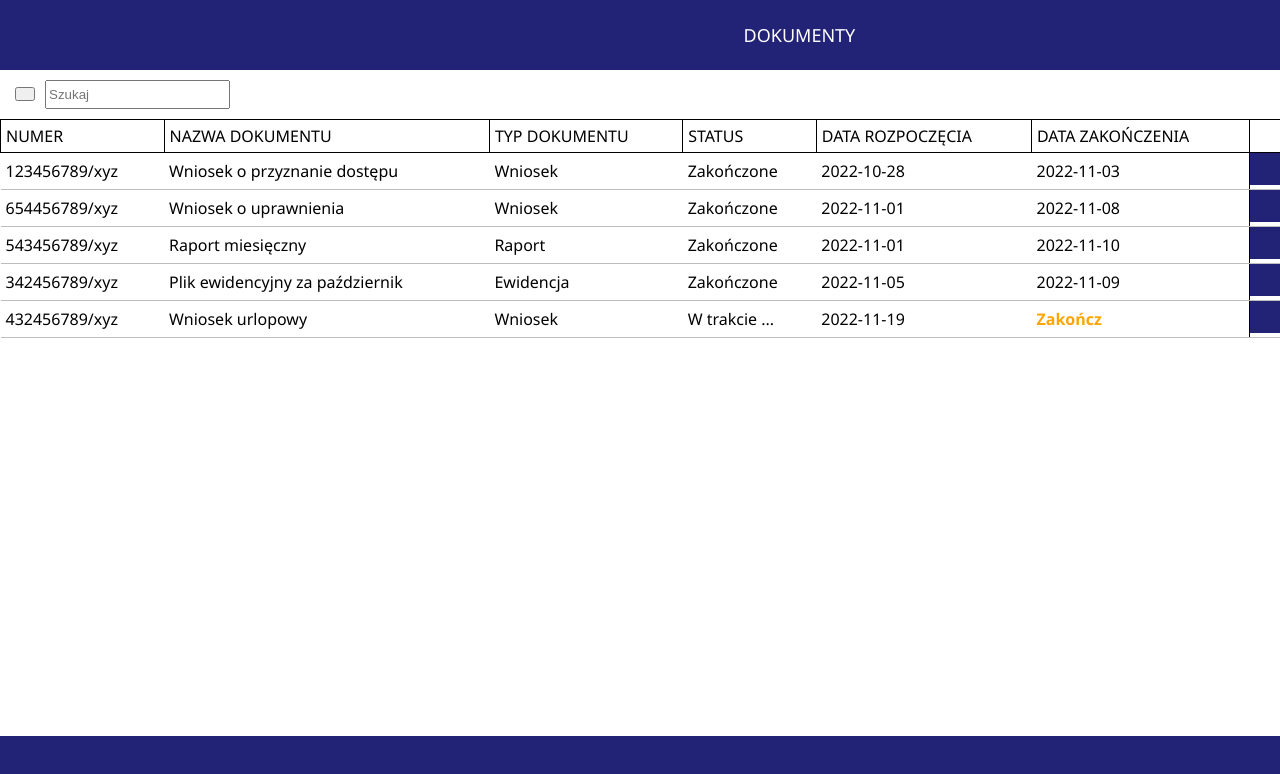
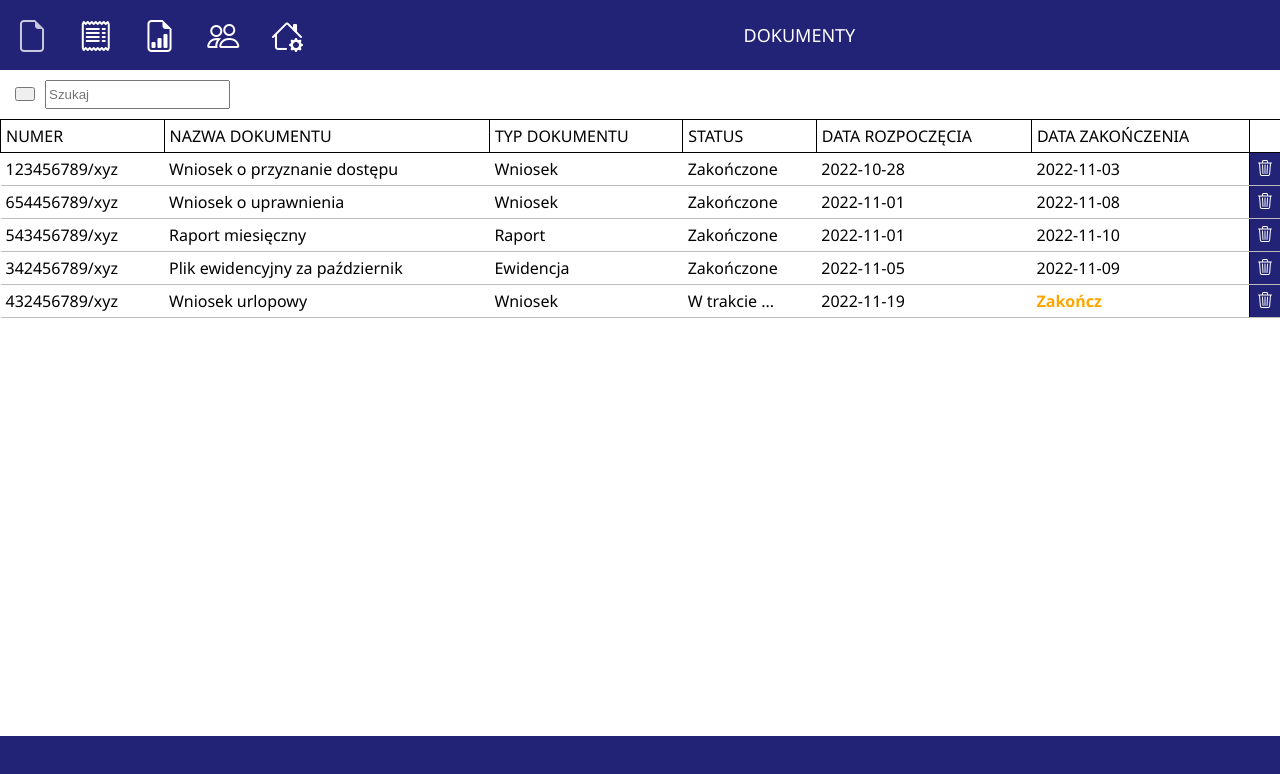
Before and after one commit to B0BBEY/strona-cms, a plain HTML site: page index.html in a window 1280 px wide. Drawn offline with nearby package versions, Linux system fonts and the light colour scheme.

Commit message:
Update index.html

```diff
--- a/index.html
+++ b/index.html
@@ -43,11 +43,11 @@
             <div class="content">
 
                 <div class="top-menu">
-                    <div class="docs"><i class="fa fa-file"></i></div>
-                    <div class="billings"><i class="fa fa-book"></i></div>
-                    <div class="reports"><i class="fa fa-folder"></i></div>
-                    <div class="organization" ><i class="fa fa-users"></i></div>
-                    <div class="settings"><i class="fa fa-gear"></i></div>
+                    <div class="docs"><i class="bi bi-file-earmark"></i></div>
+                    <div class="billings"><i class="bi bi-receipt"></i></div>
+                    <div class="reports"><i class="bi bi-file-earmark-bar-graph"></i></div>
+                    <div class="organization" ><i class="bi bi-people"></i></div>
+                    <div class="settings"><i class="bi bi-house-gear"></i></div>
 
                     <div class="menu-title"><span class="main-menu-title"></span></div>
                 </div>
@@ -81,7 +81,7 @@
                                     <td><i class="fa fa-circle" style="color: green;"></i> Zakończone</td>
                                     <td>2022-10-28</td>
                                     <td>2022-11-03</td>
-                                    <td><button class="delDoc"><i class="fa fa-trash"></i></button></td>
+                                    <td><button class="delDoc"><i class="bi bi-trash3"></i></button></td>
                                 </tr>
 
                                 <tr>
@@ -91,7 +91,7 @@
                                     <td><i class="fa fa-circle" style="color: green;"></i> Zakończone</td>
                                     <td>2022-11-01</td>
                                     <td>2022-11-08</td>
-                                    <td><button class="delDoc"><i class="fa fa-trash"></i></button></td>
+                                    <td><button class="delDoc"><i class="bi bi-trash3"></i></button></td>
                                 </tr>
 
                                 <tr>
@@ -101,7 +101,7 @@
                                     <td><i class="fa fa-circle" style="color: green;"></i> Zakończone</td>
                                     <td>2022-11-01</td>
                                     <td>2022-11-10</td>
-                                    <td><button class="delDoc"><i class="fa fa-trash"></i></button></td>
+                                    <td><button class="delDoc"><i class="bi bi-trash3"></i></button></td>
                                 </tr>
 
                                 <tr>
@@ -111,7 +111,7 @@
                                     <td><i class="fa fa-circle" style="color: green;"></i> Zakończone</td>
                                     <td>2022-11-05</td>
                                     <td>2022-11-09</td>
-                                    <td><button class="delDoc"><i class="fa fa-trash"></i></button></td>
+                                    <td><button class="delDoc"><i class="bi bi-trash3"></i></button></td>
                                 </tr>
 
                                 <tr>
@@ -121,7 +121,7 @@
                                     <td class="doc-status"><i class="fa fa-circle" style="color: orange;"></i> W trakcie ...</td>
                                     <td>2022-11-19</td>
                                     <td><span class="end-date">Zakończ</span></td>
-                                    <td><button class="delDoc"><i class="fa fa-trash"></i></button></td>
+                                    <td><button class="delDoc"><i class="bi bi-trash3"></i></button></td>
                                 </tr>
                                 </tbody>
                             </table>
```
